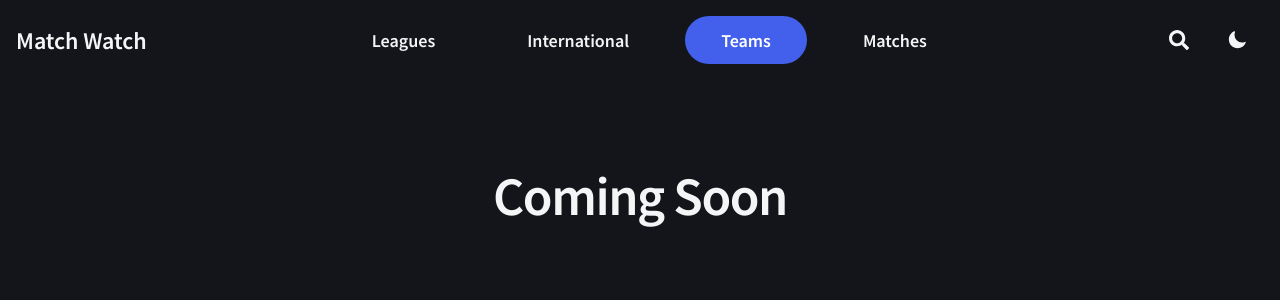
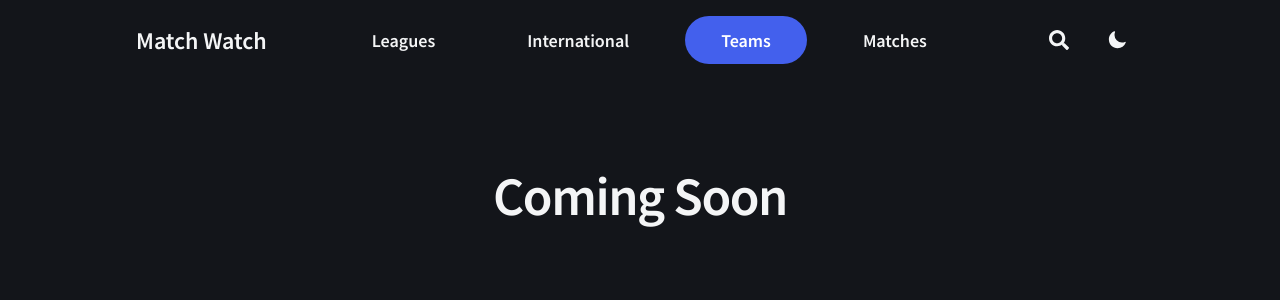
Before and after one commit to FixingWoo/match-watch, a Next.js app: page /teams in a window 1280 px wide. Shown: the top 300 px of the page. Built offline with nearby package versions, Linux system fonts and the light colour scheme; no server answers.

Commit message:
style: Header maxWidth

```diff
--- a/src/components/Header/index.tsx
+++ b/src/components/Header/index.tsx
@@ -11,7 +11,13 @@ const Header = () => {
   const pathname = usePathname() ?? '';
 
   return (
-    <Flex horizontal="space-between" vertical="center" padding="16">
+    <Flex
+      horizontal="space-between"
+      vertical="center"
+      padding="16"
+      maxWidth={65}
+      marginY="0"
+    >
       <Link href="/">
         <Text className="cursor-interactive" variant="heading-strong-l">
           Match Watch
```
